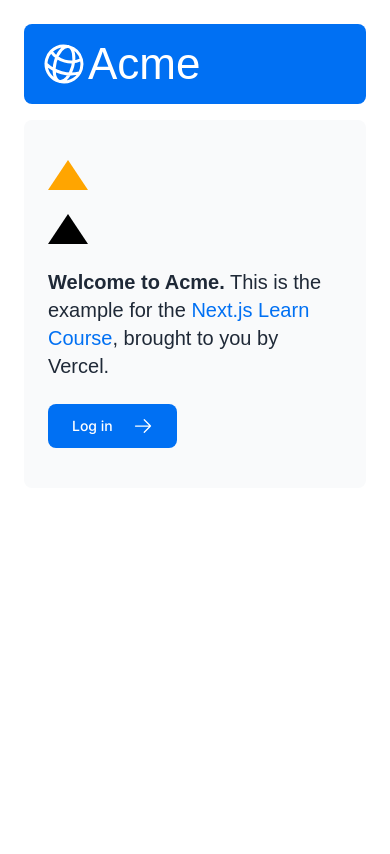
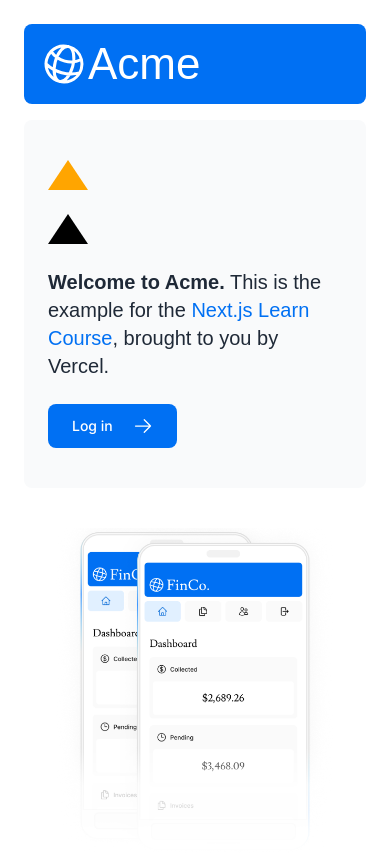
Before and after one commit to jk645/adv-fin-app, a Next.js app in the folder nextjs-dashboard/: page / in a window 390 px wide. Shown: the top 854 px of the page. Built offline with nearby package versions, Linux system fonts and the light colour scheme; a web font is replaced by a local one.

Commit message:
Add mobile optimized image

```diff
--- a/nextjs-dashboard/app/page.tsx
+++ b/nextjs-dashboard/app/page.tsx
@@ -3,6 +3,7 @@
 import Link from 'next/link';
 import styles from '@/app/ui/home.module.scss';
 import { lusitana } from '@/app/ui/fonts';
+import Image from 'next/image';
 
 export default function Page() {
   return (
@@ -31,7 +32,22 @@
           </Link>
         </div>
         <div className="flex items-center justify-center p-6 md:w-3/5 md:px-28 md:py-12">
-          {/* Add Hero Images Here */}
+          {/* Mobile Hero Image */}
+          <Image
+            src="/hero-mobile.png"
+            width={560}
+            height={620}
+            className="md:hidden"
+            alt="Screenshots of the project"
+          />
+          {/* Desktop Hero Image */}
+          <Image
+            src="/hero-desktop.png"
+            width={1000}
+            height={760}
+            className="hidden md:block"
+            alt="Screenshots of the project"
+          />
         </div>
       </div>
     </main>
```
